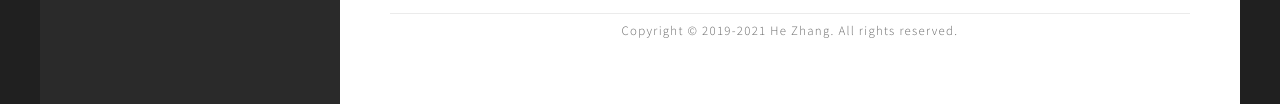
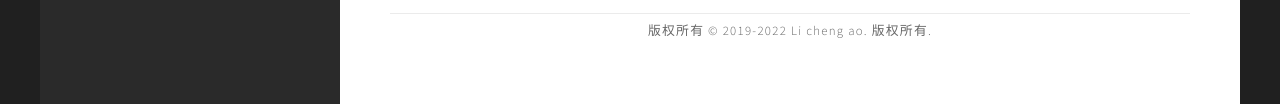
Before and after one commit to aoao417/201917315.github.io, a plain HTML site: page hzsurprise.html in a window 1280 px wide. Shown: the part 599-703 px from the top of the page. Drawn offline with Linux system fonts and the light colour scheme.

Commit message:
Update hzsurprise.html

```diff
--- a/hzsurprise.html
+++ b/hzsurprise.html
@@ -59,7 +59,7 @@
       </div>
 
       <div id="copyright">
-        <span>Copyright &copy; 2019-2021 He Zhang. All rights reserved.</span>
+        <span>版权所有 &copy; 2019-2022 Li cheng ao. 版权所有.</span>
       </div>
     </div>
 
```
